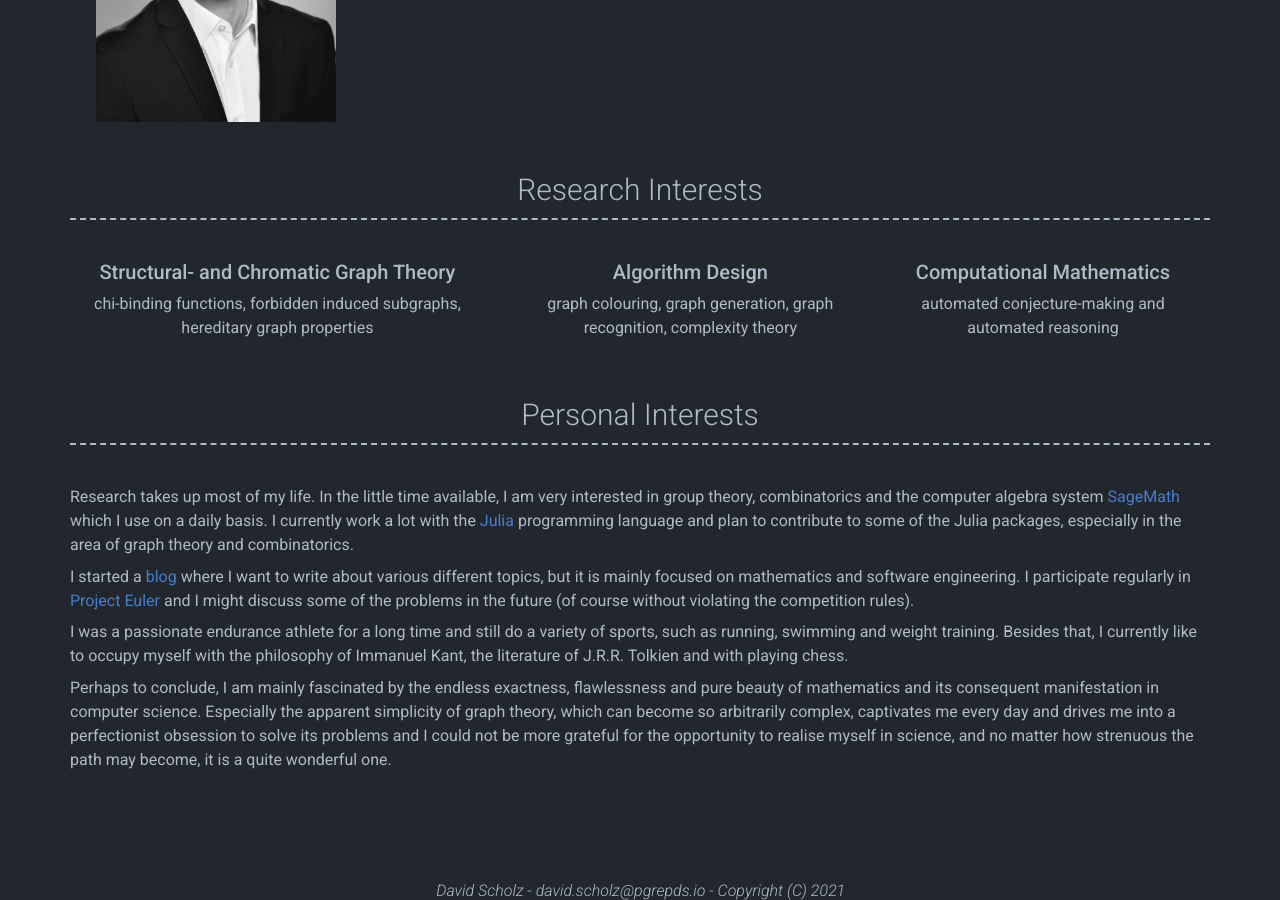
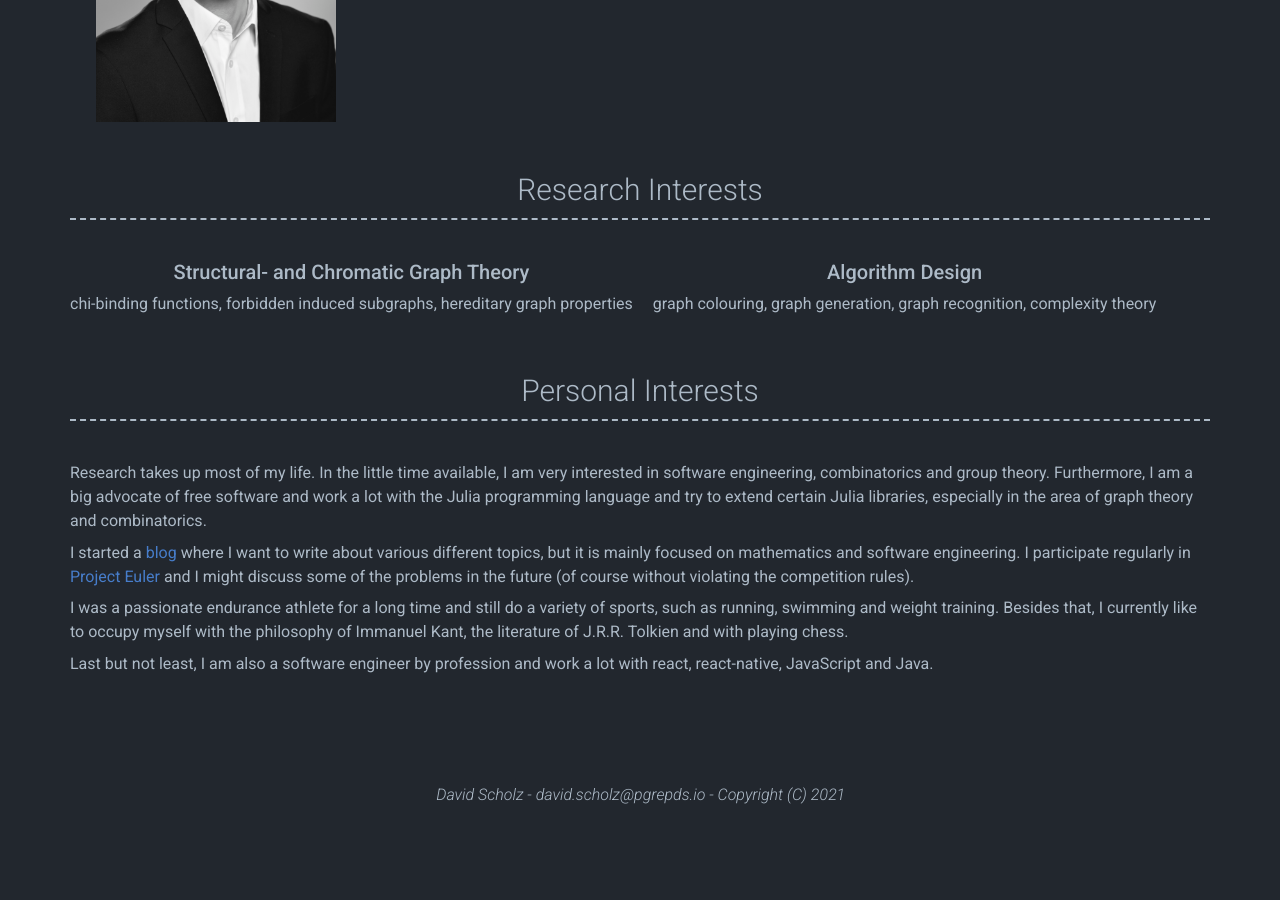
Before and after one commit to pgrepds/pgrepds.github.io, a Jekyll site: the page built from index.html, in a window 1280 px wide and 900 px high, scrolled down 764 px. Built offline with Jekyll 4.4.1, drawn with Linux system fonts in a browser that asks for light colours; nearby versions of some CDN libraries; a style sheet for code colours, icons or effects is not loaded; after the commit the page ends 1609 px from its top, so only the background shows below that.

Commit message:
update about.

```diff
--- a/_data/about.yml
+++ b/_data/about.yml
@@ -6,21 +6,17 @@
       title: Structural- and Chromatic Graph Theory
       description: | # this will include new lines to allow paragraphs
         chi-binding functions, forbidden induced subgraphs, hereditary graph properties
-    - layout: left
+    - layout: mid
       title: Algorithm Design
       description: | # this will include new lines to allow paragraphs
         graph colouring, graph generation, graph recognition, complexity theory
-    - layout: left
-      title: Computational Mathematics
-      description: | # this will include new lines to allow paragraphs
-        automated conjecture-making and automated reasoning
 - title: Personal Interests
   layout: text
   content: | # this will include new lines to allow paragraphs
-    Research takes up most of my life. In the little time available, I am very interested in group theory, combinatorics and the computer algebra system [SageMath](https://www.sagemath.org/) which I use on a daily basis.  I currently work a lot with the [Julia](https://julialang.org/) programming language and plan to contribute to some of the Julia packages, especially in the area of graph theory and combinatorics.
+    Research takes up most of my life. In the little time available, I am very interested in software engineering, combinatorics and group theory. Furthermore, I am a big advocate of free software and work a lot with the Julia programming language and try to extend certain Julia libraries, especially in the area of graph theory and combinatorics.
 
     I started a [blog](https://blog.pgrepds.io/) where I want to write about various different topics, but it is mainly focused on mathematics and software engineering. I participate regularly in [Project Euler](https://projecteuler.net) and I might discuss some of the problems in the future (of course without violating the competition rules).
 
     I was a passionate endurance athlete for a long time and still do a variety of sports, such as running, swimming and weight training. Besides that, I currently like to occupy myself with the philosophy of Immanuel Kant, the literature of J.R.R. Tolkien and with playing chess.
 
-    Perhaps to conclude, I am mainly fascinated by the endless exactness, flawlessness and pure beauty of mathematics and its consequent manifestation in computer science. Especially the apparent simplicity of graph theory, which can become so arbitrarily complex, captivates me every day and drives me into a perfectionist obsession to solve its problems and I could not be more grateful for the opportunity to realise myself in science, and no matter how strenuous the path may become, it is a quite wonderful one.
+    Last but not least, I am also a software engineer by profession and work a lot with react, react-native, JavaScript and Java.
```
